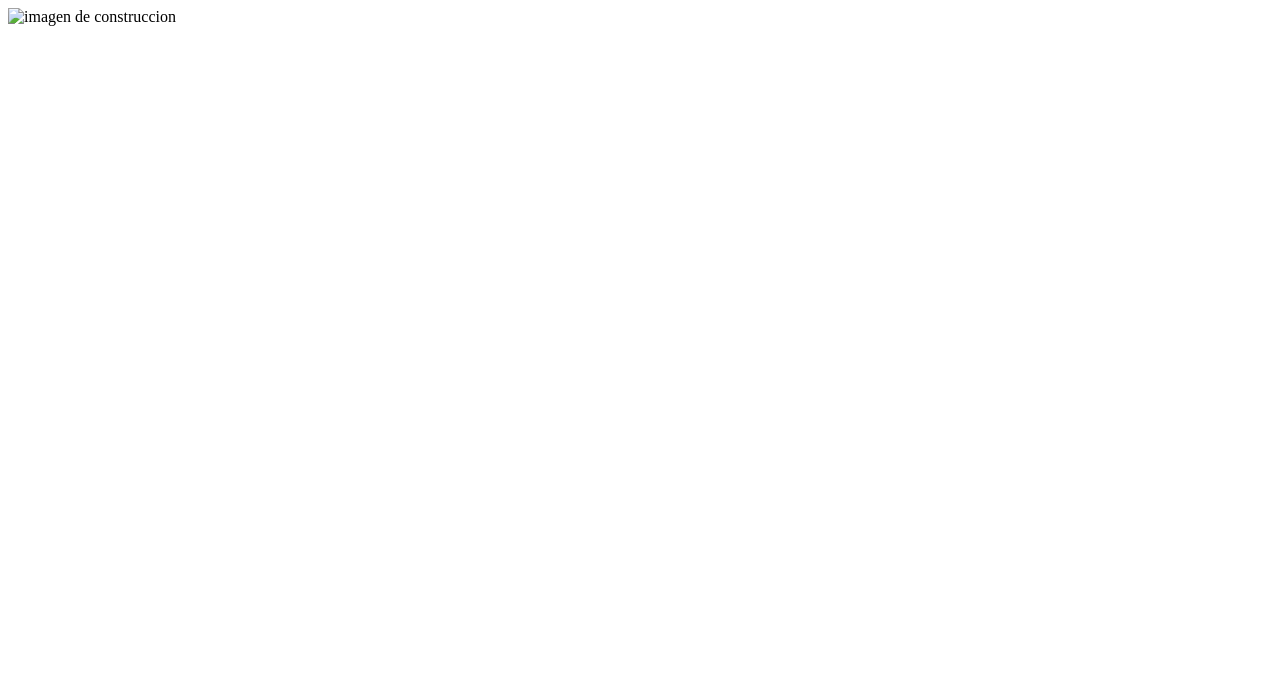
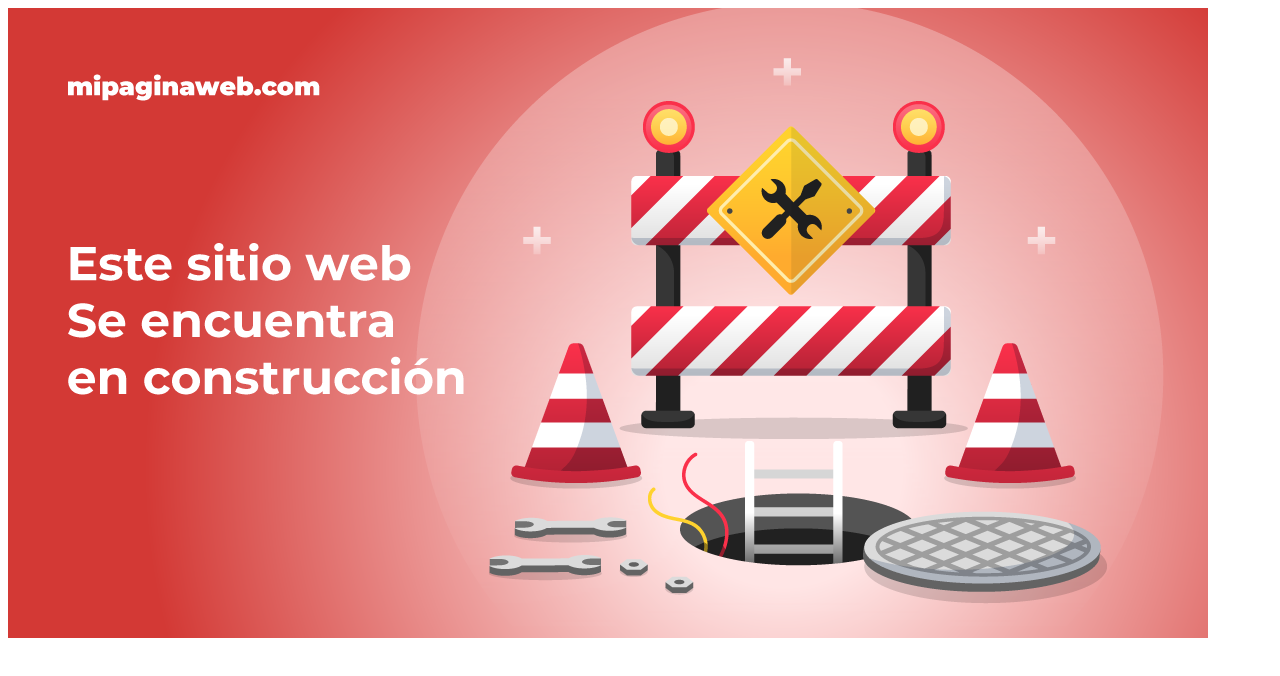
Before and after one commit to laramirez777/Programacion-1, a plain HTML site: page index.html in a window 1280 px wide. Drawn offline with Linux system fonts and the light colour scheme; the site is published under a folder, as on GitHub Pages, so addresses that start at the root find nothing.

Commit message:
Update index.html

```diff
--- a/index.html
+++ b/index.html
@@ -6,6 +6,7 @@
     <title>Pagina en construccion</title>
 </head>
 <body>
-    <img src ="/img/construccion1.png" alt = "imagen de construccion">
+    <img src ="IMG/construccion1.png" alt = "imagen de construccion">
 </body>
+
 </html>
```
